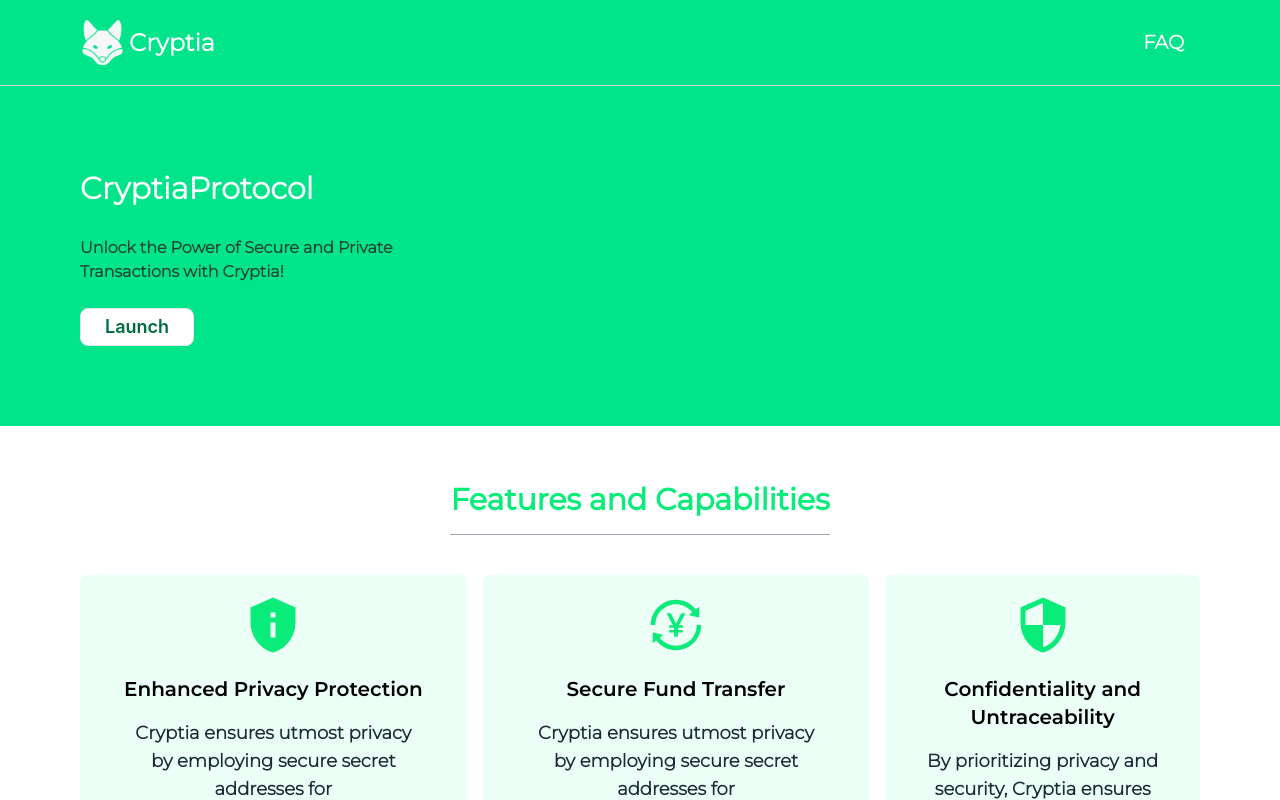
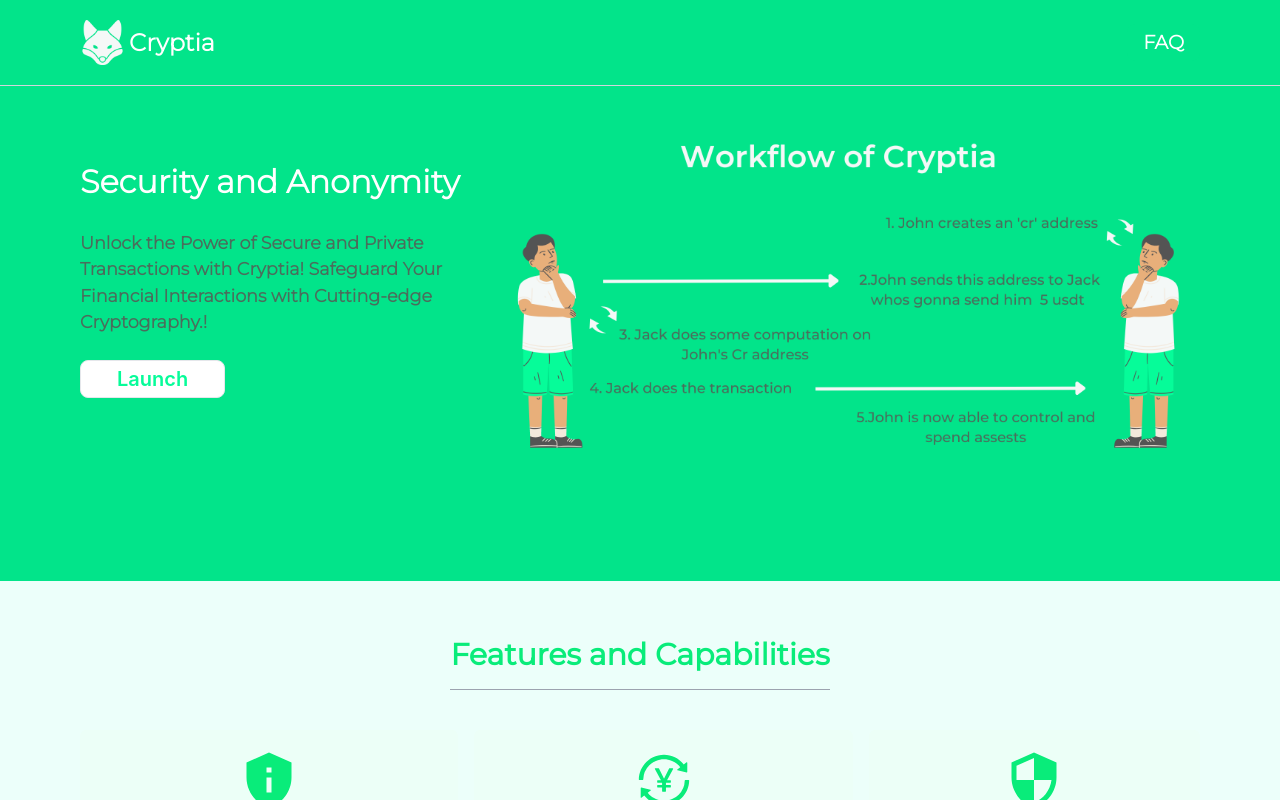
Before and after one commit to TheForus/Forus-core, a React (Create React App) app in the folder cryptia/: page / in a window 1280 px wide. Shown: the top 800 px of the page. Built offline with nearby package versions, Linux system fonts and the light colour scheme.

Commit message:
wrapping up front-page

```diff
--- a/cryptia/src/components/FeatureBlock.tsx
+++ b/cryptia/src/components/FeatureBlock.tsx
@@ -17,7 +17,7 @@
             text-black md:text-xl text-lg font-extrabold mb-2'>{props.heading}</h4>
             </div>
             {/* <i>privacy</i> */}
-            <p className='text-gray-800 w-[80%] md:text-lg text-base
+            <p className='text-gray-800 w-[75%] md:text-md text-base
             font-semibold montserrat-small'>{props.subheading}</p>
         </div>
     </>
--- a/cryptia/src/front-page/Header.tsx
+++ b/cryptia/src/front-page/Header.tsx
@@ -1,5 +1,6 @@
 import React from 'react'
 import { useNavigate } from 'react-router-dom'
+import workflow from '../Logos/work.png'
 
 
 const Header = () => {
@@ -9,22 +10,23 @@
 
     <>
 
-    <div className='bg-[#02e48a] sm:px-20 px-12 p-10 py-20 flex justify-between'>
+      <div className='bg-[#02e48a] sm:px-20 px-12 p-10 py-12 flex justify-between' >
 
         {/* left side */}
-        <div className='flex flex-col items-start space-y-6'>
-        <h2 className='montserrat-subtitle font-bold sm:text-[1.9rem] text-[1.7rem] text-[white]'>CryptiaProtocol</h2>
-        <p className='montserrat-small font-semibold text-[#254233] text-left break-words  max-w-[400px]'>Unlock the Power of Secure and Private Transactions with Cryptia!</p>
-        <button
-        className='border-1 hover:text-white hover:bg-[black]
-        hover:shadow-xl p-1 px-6 rounded-lg bg-[#ffffff] text-[#006d41]
-        font-semibold hover:border-white border text-lg'
-        onClick={()=>navigate('/Cryptia')}
-        >Launch</button>
+        <div className='flex flex-col items-start space-y-6 mt-6'>
+          <h2 className='montserrat-subtitle font-bold sm:text-[2.0rem] text-[2.4rem] text-[white]'>Security and Anonymity</h2>
+          <p className='montserrat-small font-semibold text-[#4b6d5c] text-left break-words  max-w-[400px] text-[1.1rem]'>Unlock the Power of Secure and Private Transactions with Cryptia!
+            Safeguard Your Financial Interactions with Cutting-edge Cryptography.!</p>
+          <button
+            className='border-1 hover:text-white hover:bg-[black]
+        hover:shadow-xl p-1 px-9 rounded-lg bg-[#ffffff] text-[#06FC99]
+        font-semibold hover:border-white border text-xl'
+            onClick={() => navigate('/Cryptia')}
+          >Launch</button>
         </div>
 
         {/* right Banner */}
-        <img src='' alt=''/>
+        <img src={workflow} alt='' height={150} width={710}  />
 
       </div>
 
--- a/cryptia/src/front-page/Qna.tsx
+++ b/cryptia/src/front-page/Qna.tsx
@@ -27,7 +27,7 @@
           <IoAddSharp color='#00975b' className='lg:text-4xl text-3xl'/>
           </span></h4>
         {showAnswers[0] && <p
-        className='w-[90%] px-4  pb-5 montserrat-medium text-green-800 text-left'
+        className='w-[90%] px-4  pb-5  montserrat-subheading text-green-800 text-left'
         >Cryptia employs secure secret addresses and a
           one-time public key mechanism, making it virtually impossible to
           trace or monitor transactions by anyone else. This ensures enhanced
@@ -42,7 +42,7 @@
           <IoAddSharp color='#00975b' className='lg:text-4xl text-3xl'/>
           </span></h4>
         {showAnswers[1] && <p
-        className='w-[90%] px-4  pb-5 montserrat-medium text-green-800 text-left'
+        className='w-[90%] px-4  pb-5  montserrat-subheading text-green-800 text-left'
         >A "stealth address" is a unique and anonymous
           address exclusively linked to the intended recipient.
           It guarantees utmost privacy by making it difficult for
@@ -59,7 +59,7 @@
           </span>
         </h4>
         {showAnswers[2] && <p
-        className='w-[90%] px-4  pb-5 montserrat-medium text-green-800 text-left'
+        className='w-[90%] px-4  pb-5  montserrat-subheading text-green-800 text-left'
         >Simply click the "generate" button on our app,
           and a unique Cr address will be generated for you. Make
           sure to save the accompanying secret key in a secure location for
@@ -74,7 +74,7 @@
           </span>
         </h4>
         {showAnswers[3] && <p
-        className='w-[90%] px-4  pb-5 montserrat-medium text-green-800 text-left'
+        className='w-[90%] px-4  pb-5  montserrat-subheading text-green-800 text-left'
         >Yes, you can retrieve your private key by clicking
           on the "match" button or by pasting your
           secret key (optional) into our app. This will allow you
@@ -91,7 +91,7 @@
           </span>
         </h4>
         {showAnswers[4] && <p
-        className='w-[90%] px-4  pb-5 montserrat-medium text-green-800 text-left'
+        className='w-[90%] px-4  pb-5  montserrat-subheading text-green-800 text-left'
         >Absolutely! Cryptia has been designed with
           a user-friendly interface, making it accessible and
           easy to use for individuals with different levels of
--- a/cryptia/src/front-page/Wrapper.tsx
+++ b/cryptia/src/front-page/Wrapper.tsx
@@ -9,7 +9,7 @@
 
 const Wrapper = (props: Props) => {
     return (
-        <div>
+        <div className='bg-[#ECFFFA]'>
             <Nav />
             <Header />
             <Features />
```
Also changed, not shown: cryptia/src/main/Cryptia.tsx (+1 -12 lines), cryptia/src/Logos/work.png (added), cryptia/src/Logos/workflow.png (added).
